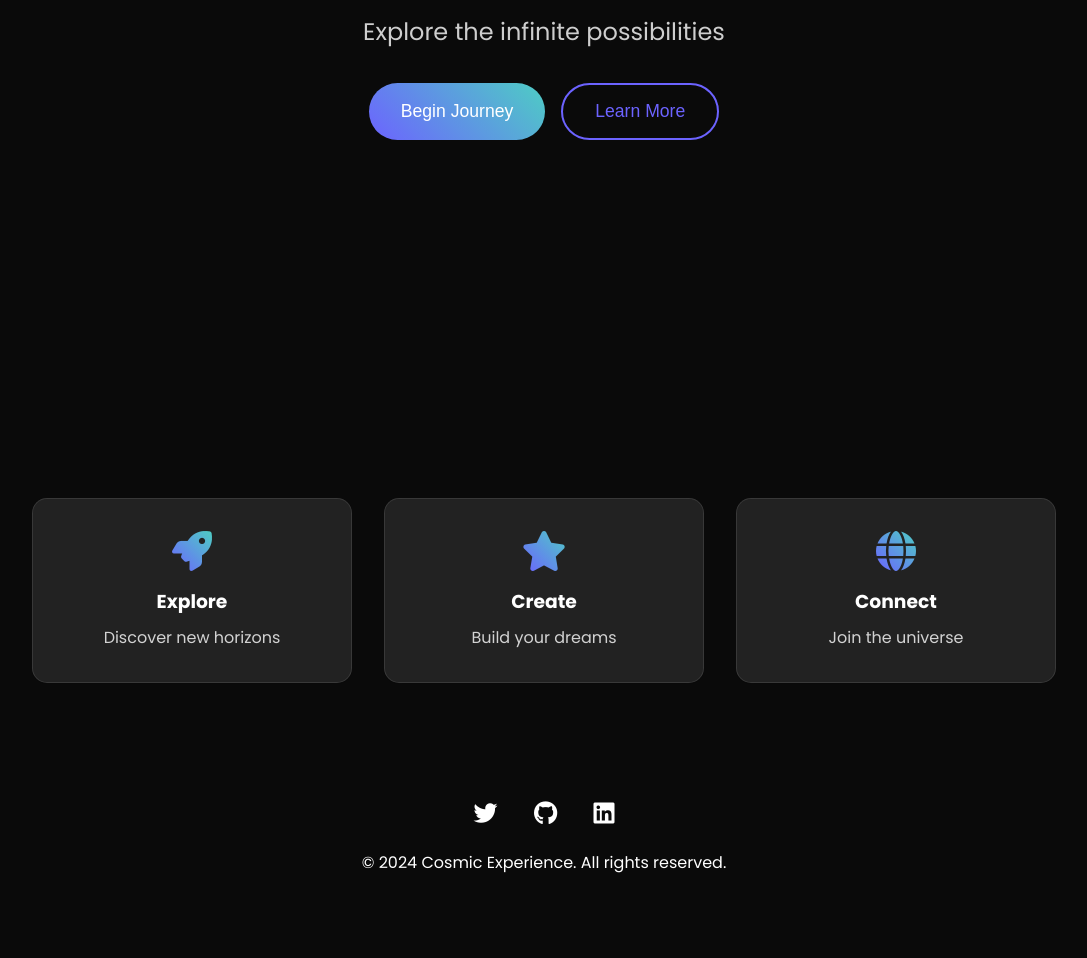
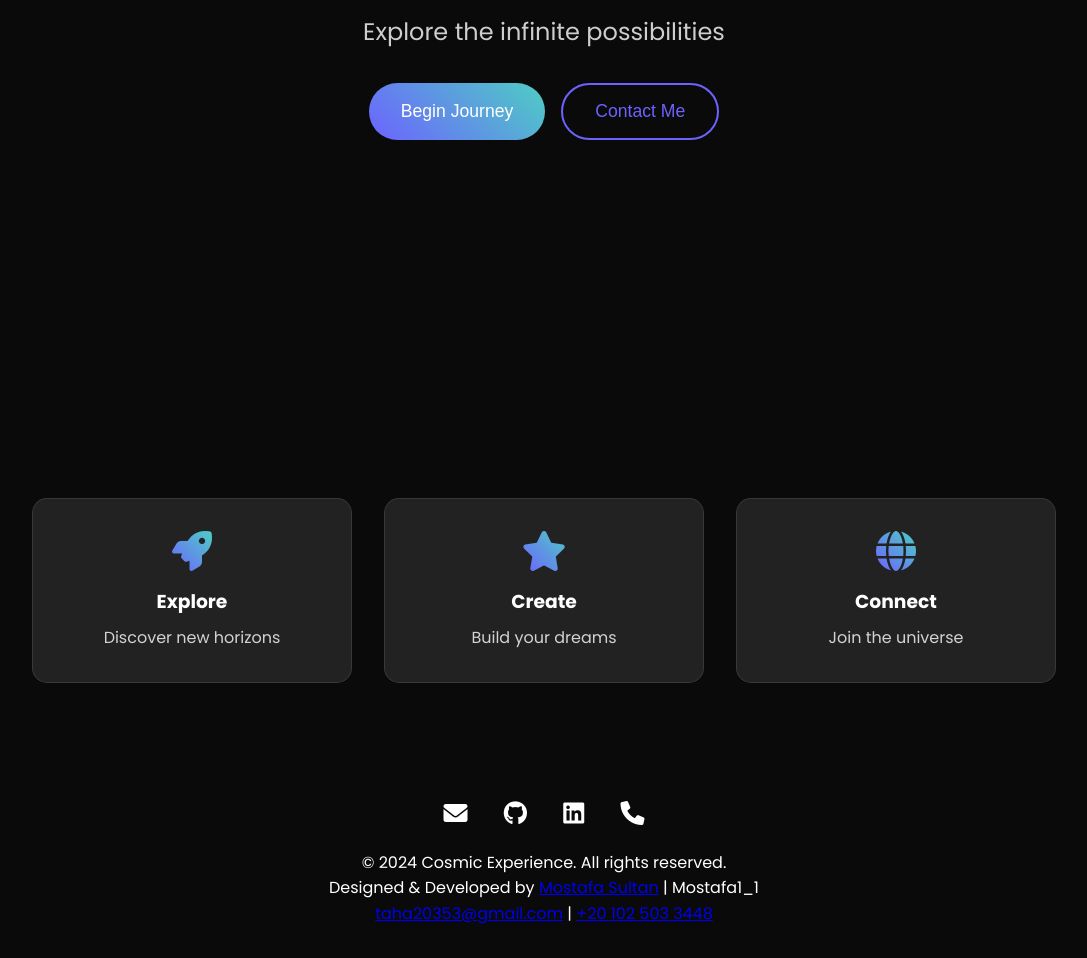
Before and after one commit to taha20353/cosmic-website, a plain HTML site: page index.html in a window 1280 px wide. Shown: the part 1030-1988 px from the top of the page, without its empty margins (96-1183 px from the left). Before the commit the page ends 1937 px from the top, so only its background shows below. Drawn offline with nearby package versions, Linux system fonts and the light colour scheme; animation ran at ten frames a second.

Commit message:
Update index.html

```diff
--- a/index.html
+++ b/index.html
@@ -14,23 +14,23 @@
     <nav class="navbar">
         <div class="logo">Cosmic</div>
         <div class="nav-links">
-            <a href="#home">Home</a>
-            <a href="#about">About</a>
-            <a href="#contact">Contact</a>
+            <a href="#hero">Home</a>
+            <a href="#features">About</a>
+            <a href="#footer">Contact</a>
         </div>
     </nav>
 
     <main class="content">
-        <section class="hero">
+        <section id="hero" class="hero">
             <h1 class="glitch" data-text="Welcome to the Cosmos">Welcome to the Cosmos</h1>
             <p class="subtitle">Explore the infinite possibilities</p>
             <div class="cta-buttons">
-                <button class="primary-btn">Begin Journey</button>
-                <button class="secondary-btn">Learn More</button>
+                <button class="primary-btn" onclick="document.getElementById('features').scrollIntoView({behavior: 'smooth'})">Begin Journey</button>
+                <button class="secondary-btn" onclick="document.getElementById('footer').scrollIntoView({behavior: 'smooth'})">Contact Me</button>
             </div>
         </section>
 
-        <section class="features">
+        <section id="features" class="features">
             <div class="feature-card">
                 <i class="fas fa-rocket"></i>
                 <h3>Explore</h3>
@@ -49,13 +49,21 @@
         </section>
     </main>
 
-    <footer>
+    <footer id="footer">
         <div class="social-links">
-            <a href="#"><i class="fab fa-twitter"></i></a>
-            <a href="#"><i class="fab fa-github"></i></a>
-            <a href="#"><i class="fab fa-linkedin"></i></a>
+            <a href="mailto:taha20353@gmail.com" title="Email" class="contact-link"><i class="fas fa-envelope"></i></a>
+            <a href="https://github.com/taha20353" title="GitHub"><i class="fab fa-github"></i></a>
+            <a href="https://www.linkedin.com/in/mostafa-sultan-60a147262/" title="LinkedIn"><i class="fab fa-linkedin"></i></a>
+            <a href="tel:+201025033448" title="Phone" class="contact-link"><i class="fas fa-phone"></i></a>
         </div>
-        <p>&copy; 2024 Cosmic Experience. All rights reserved.</p>
+        <div class="footer-info">
+            <p>&copy; 2024 Cosmic Experience. All rights reserved.</p>
+            <p class="designer-credit">Designed & Developed by <a href="https://github.com/taha20353" class="designer-link">Mostafa Sultan</a> | <span class="nickname">Mostafa1_1</span></p>
+            <p class="contact-info">
+                <a href="mailto:taha20353@gmail.com" class="contact-link">taha20353@gmail.com</a> |
+                <a href="tel:+201025033448" class="contact-link">+20 102 503 3448</a>
+            </p>
+        </div>
     </footer>
 
     <script src="https://cdn.jsdelivr.net/particles.js/2.0.0/particles.min.js"></script>
```
